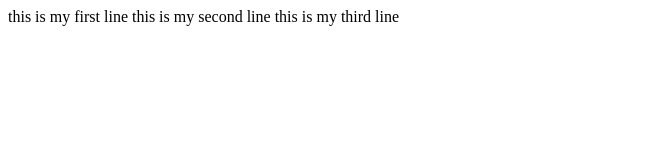
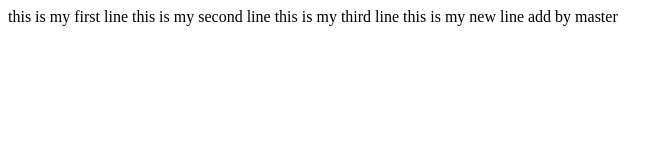
Before and after one commit to ram8692/gitlearn2, a plain HTML site: page index.html in a window 1280 px wide. Shown: the whole page, without its empty margins (0-672 px from the left). Drawn offline with Linux system fonts and the light colour scheme.

Commit message:
commit5 master4

```diff
--- a/index.html
+++ b/index.html
@@ -10,5 +10,6 @@
     this is my first line
     this is my second line
     this is my third line
+    this is my new line add by master
 </body>
 </html>
```
